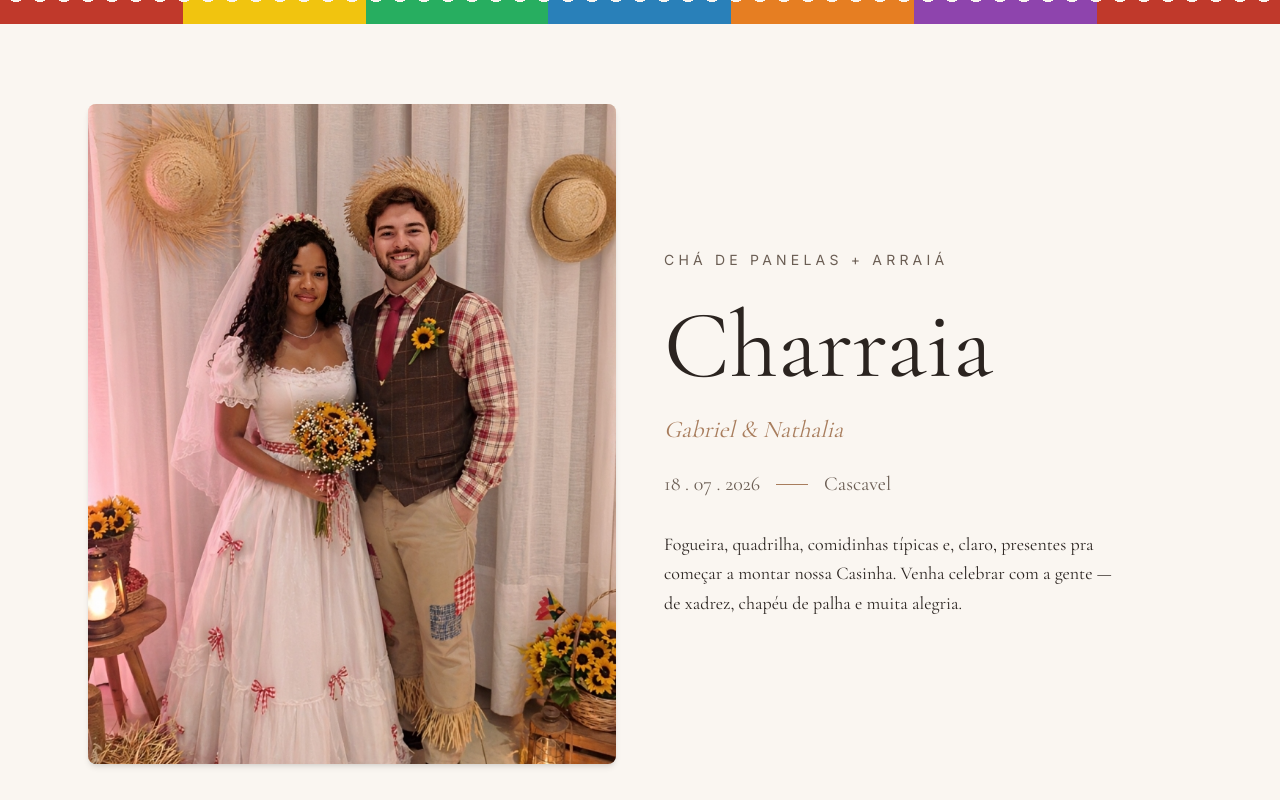
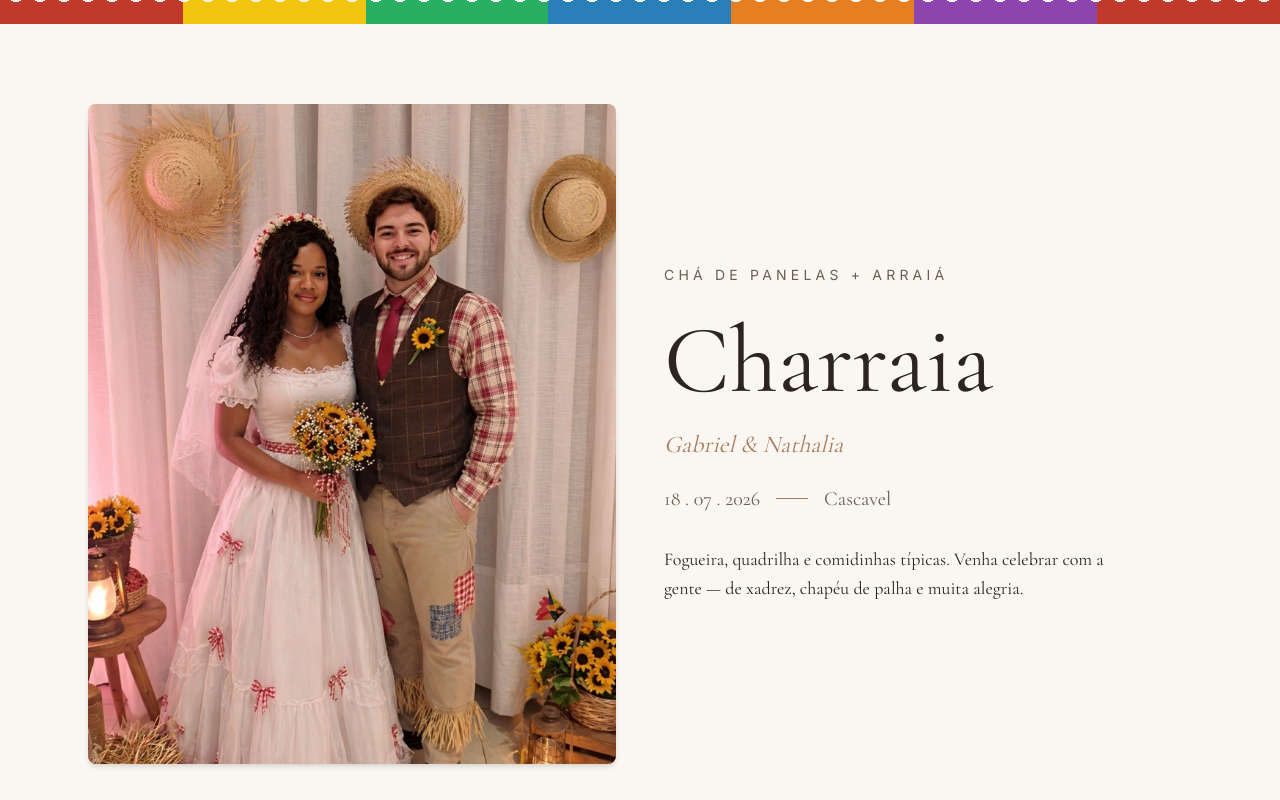
Before and after one commit to GabrielSS04/Weeding-app, a Next.js app: page / in a window 1280 px wide. Shown: the top 800 px of the page. Built offline with nearby package versions, Linux system fonts and the light colour scheme.

Commit message:
fix: image noivso-charraia

```diff
--- a/app/casamento/presentes/page.tsx
+++ b/app/casamento/presentes/page.tsx
@@ -25,7 +25,7 @@ export default async function Presentes() {
        (SELECT COUNT(*)::int FROM gift_selections s WHERE s.gift_id = g.id) AS selected_count,
        EXISTS (SELECT 1 FROM gift_selections s WHERE s.gift_id = g.id AND s.email = $1) AS mine
      FROM gifts g
-     ORDER BY g.created_at DESC`,
+     ORDER BY COALESCE(g.title, g.url) ASC`,
     [email]
   );
 
@@ -78,8 +78,9 @@ export default async function Presentes() {
         )}
       </div>
       <p className="mt-3 max-w-2xl font-serif text-base text-muted sm:mt-4 sm:text-lg">
-        Sua presença já é o maior presente. Se desejar nos abençoar com algo a
-        mais, escolha uma das opções abaixo — o botão <em>Selecionar</em>{" "}
+        Sua presença já é o maior presente. Os itens abaixo são apenas
+        sugestões &mdash; se preferir presentear com outra coisa, ou não
+        presentear, fique totalmente à vontade. O botão <em>Selecionar</em>{" "}
         reserva o presente, e o link leva direto ao produto.
       </p>
 
--- a/app/charraia/presentes/page.tsx
+++ b/app/charraia/presentes/page.tsx
@@ -25,7 +25,7 @@ export default async function PresentesCharraia() {
        (SELECT COUNT(*)::int FROM gift_selections s WHERE s.gift_id = g.id) AS selected_count,
        EXISTS (SELECT 1 FROM gift_selections s WHERE s.gift_id = g.id AND s.email = $1) AS mine
      FROM gifts g
-     ORDER BY g.created_at DESC`,
+     ORDER BY COALESCE(g.title, g.url) ASC`,
     [email]
   );
 
@@ -78,8 +78,10 @@ export default async function PresentesCharraia() {
         )}
       </div>
       <p className="mt-3 max-w-2xl font-serif text-base text-muted sm:mt-4 sm:text-lg">
-        Escolha um presente pra compor nosso arraiá. O botão{" "}
-        <em>Selecionar</em> reserva o item, e o link leva direto ao produto.
+        Sua presença já é o que mais importa. Os itens abaixo são apenas
+        sugestões &mdash; se preferir presentear com outra coisa, ou não
+        presentear, fique totalmente à vontade. O botão <em>Selecionar</em>{" "}
+        reserva o item, e o link leva direto ao produto.
       </p>
 
       {products.length === 0 ? (
--- a/app/page.tsx
+++ b/app/page.tsx
@@ -40,9 +40,8 @@ export default function Charraia() {
               <span>Cascavel</span>
             </div>
             <p className="mt-6 max-w-md font-serif text-base leading-relaxed text-foreground sm:mt-8 sm:text-lg">
-              Fogueira, quadrilha, comidinhas típicas e, claro, presentes pra
-              começar a montar nossa Casinha. Venha celebrar com a gente &mdash;
-              de xadrez, chapéu de palha e muita alegria.
+              Fogueira, quadrilha e comidinhas típicas. Venha celebrar com a
+              gente &mdash; de xadrez, chapéu de palha e muita alegria.
             </p>
           </div>
         </div>
```
